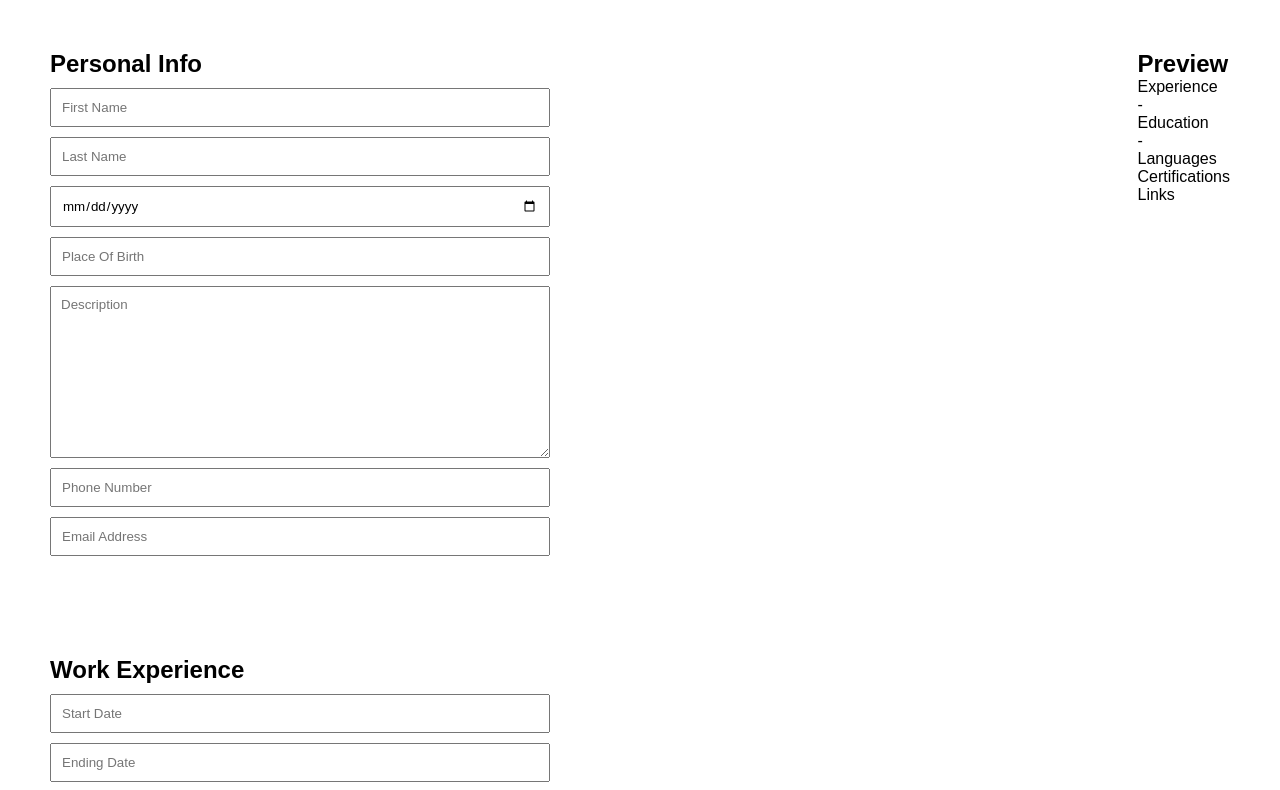
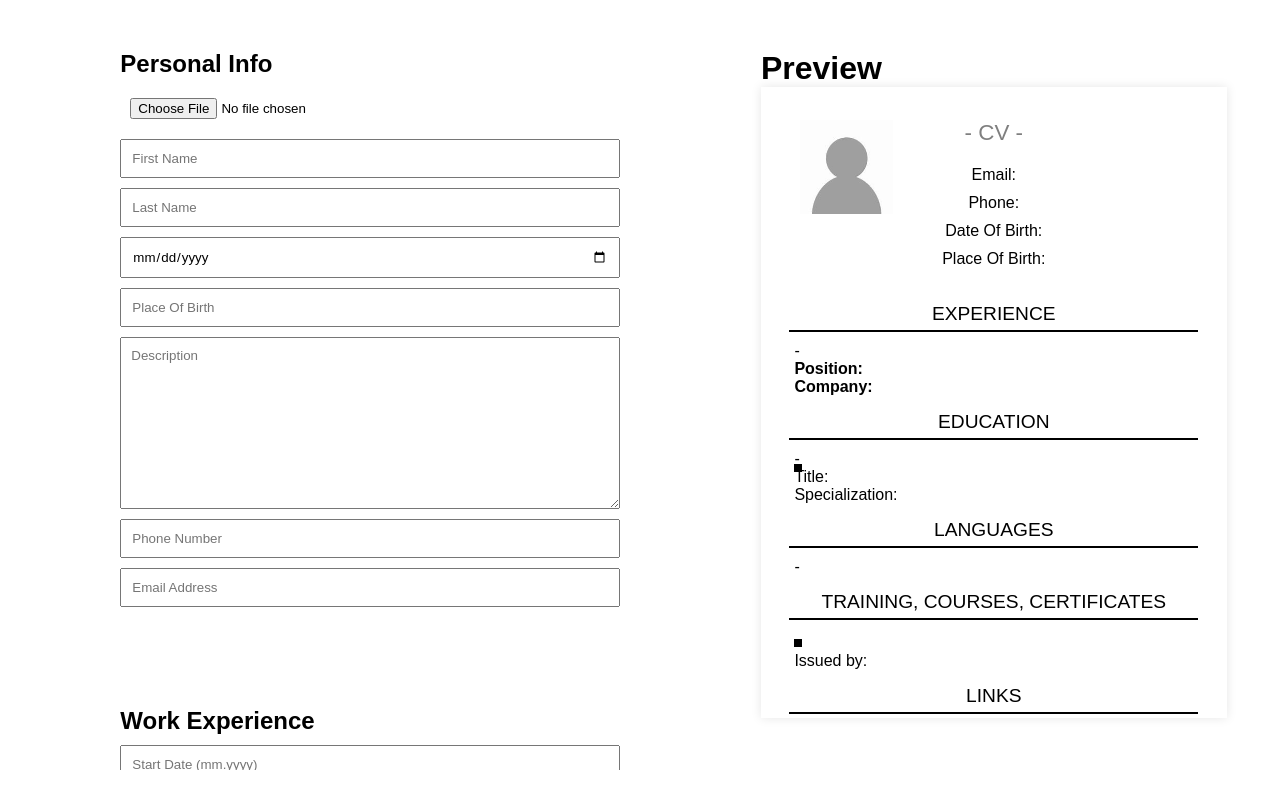
Before and after one commit to Bawelna0225/the-odin-project, a React (Create React App) app in the folder cv-application/: page / in a window 1280 px wide. Shown: the top 790 px of the page. Built offline with nearby package versions, Linux system fonts and the light colour scheme.

Commit message:
styled preview, changed date to text & added photo

```diff
--- a/cv-application/src/App.js
+++ b/cv-application/src/App.js
@@ -1,5 +1,6 @@
 import React, { useState } from 'react'
 import { v4 as uuidv4 } from 'uuid'
+import emptyAvatar from './emptyAvatar.png'
 
 import Form from './Form'
 import { Preview } from './Preview'
@@ -7,6 +8,7 @@ import './styles/main.css'
 
 function App() {
 	const [formData, setFormData] = useState({
+		photo: emptyAvatar,
 		firstName: '',
 		lastName: '',
 		dateOfBirth: '',
--- a/cv-application/src/Form.jsx
+++ b/cv-application/src/Form.jsx
@@ -11,8 +11,27 @@ import { Links } from './components/Links'
 
 const Form = ({ formData, setFormData }) => {
 	// Personal & Contact Data
+	const handlePictureChange = (e) => {
+		const { name } = e.target
+		const file = e.target.files[0]
+		if (!file) return
+
+		const reader = new FileReader()
+		reader.onload = () => {
+			setFormData((prevState) => ({
+				...prevState,
+				[name]: reader.result,
+			}))
+		}
+		reader.readAsDataURL(file)
+	}
 	const handlePersonalDataChange = (e) => {
-		const { name, value } = e.target
+		const { name, value, type } = e.target
+		console.log(type)
+		if (type === 'file') {
+			handlePictureChange(e)
+			return
+		}
 		setFormData((prevData) => ({
 			...prevData,
 			[name]: value,
--- a/cv-application/src/Preview.jsx
+++ b/cv-application/src/Preview.jsx
@@ -2,105 +2,121 @@ import React from 'react'
 
 export const Preview = ({ formData }) => {
 	return (
-		<div>
-			<h2>Preview</h2>
+		<div className='preview-container'>
+			<h1>Preview</h1>
 			<div className="preview">
-				{formData.firstName} {formData.lastName}
-				{formData.dateOfBirth}
-				{formData.placeOfBirth}
-				{formData.personalDescription}
-				{formData.phone}
-				{formData.email}
+				<img src={formData.photo} alt={formData.photo}/>
+				<span className="cv-span">- CV -</span>
+				<p className="name">
+					{formData.firstName} {formData.lastName}
+				</p>
+				<p>
+					Email:<br/> <b>{formData.email}</b>
+				</p>
+				<p>
+					Phone: <b>{formData.phone}</b>
+				</p>
+				<p>Date Of Birth: {formData.dateOfBirth}</p>
+				<p>Place Of Birth: {formData.placeOfBirth}</p>
+				<div className="hr-line"></div>
+				<p className="description">{formData.personalDescription}</p>
 				{formData.experience.length > 0 && (
 					<>
-						<p>Experience</p>
+						<p className="title">EXPERIENCE</p>
+
 						{formData.experience.map((experienceItem) => {
 							return (
-								<>
-									{experienceItem.startDate} - {experienceItem.endDate}
-									{experienceItem.jobPosition}
-									{experienceItem.companyName}
-									{experienceItem.workDescription}
-								</>
+								<div className="experience">
+									<div className="dates">
+										{experienceItem.startDate} - {experienceItem.endDate}
+									</div>
+									<p><b>Position: </b>{experienceItem.jobPosition}</p>
+									<p><b>Company: </b>{experienceItem.companyName}</p>
+									<p>{experienceItem.workDescription}</p>
+								</div>
 							)
 						})}
 					</>
 				)}
 				{formData.education.length > 0 && (
 					<>
-						<p>Education</p>
+						<p className="title">EDUCATION</p>
 						{formData.education.map((educationItem) => {
 							return (
-								<>
-									{educationItem.startDate} - {educationItem.endDate}
-									{educationItem.degree}
-									{educationItem.field}
-									{educationItem.university}
-								</>
+								<div className="education">
+									<div className="dates">
+										{educationItem.startDate} - {educationItem.endDate}
+									</div>
+									<p className="university">
+										<b>{educationItem.university}</b>
+									</p>
+									<p>Title: {educationItem.degree}</p>
+									<p>Specialization: {educationItem.field}</p>
+								</div>
 							)
 						})}
 					</>
 				)}
 				{formData.languages.length > 0 && (
 					<>
-						<p>Languages</p>
+						<p className="title">LANGUAGES</p>
 						{formData.languages.map((language) => {
 							return (
-								<>
-									{language.languageName}
-									{language.level}
-								</>
+								<div className="languages">
+									<p>
+										<b>{language.languageName}</b> - {language.level}
+									</p>
+								</div>
 							)
 						})}
 					</>
 				)}
-
 				{formData.skills.length > 0 && (
 					<>
-						<p>Skills</p>
-						<ul>
+						<p className="title">SKILLS</p>
+						<ul className="skills">
 							{formData.skills.map((skill) => {
 								return <li>{skill}</li>
 							})}
 						</ul>
 					</>
 				)}
-
 				{formData.certifications.length > 0 && (
 					<>
-						<p>Certifications</p>
+						<p className="title">TRAINING, COURSES, CERTIFICATES</p>
 						{formData.certifications.map((certificate) => {
 							return (
-								<>
-									{certificate.date}
-									{certificate.name}
-									{certificate.organization}
-								</>
+								<div className="certifications">
+									<div className="dates">{certificate.date}</div>
+									<p className="certificate-name">
+										<span className="square"></span>
+										<b>{certificate.name}</b>
+									</p>
+									<p>Issued by: {certificate.organization}</p>
+								</div>
 							)
 						})}
 					</>
 				)}
-
 				{formData.hobbies.length > 0 && (
 					<>
-						<p>Hobbies</p>
-						<ul>
+						<p className="title">HOBBIES</p>
+						<ul className="hobbies">
 							{formData.hobbies.map((hobby) => {
 								return <li>{hobby}</li>
 							})}
 						</ul>
 					</>
 				)}
-
 				{formData.links.length > 0 && (
 					<>
-						<p>Links</p>
+						<p className="title">LINKS</p>
 						{formData.links.map((link) => {
 							return (
-								<>
-									{link.name}
-									{link.url}
-								</>
+								<div className="links">
+									<p>{link.name}</p>
+									<a href={link.url}>{link.url}</a>
+								</div>
 							)
 						})}
 					</>
--- a/cv-application/src/components/EducationItem.jsx
+++ b/cv-application/src/components/EducationItem.jsx
@@ -3,8 +3,8 @@ import React from 'react'
 const EducationItem = ({ id, item, onChange, onDelete }) => {
 	return (
 		<>
-			<input onChange={(e) => onChange(e, id)} min='1900' max='2100' type="number" name="startDate" placeholder="Start Date" value={item.startDate}></input>
-            <input onChange={(e) => onChange(e, id)} min='1900' max='2100' type="number" name="endDate" placeholder="Ending Date" value={item.endDate}></input>
+			<input onChange={(e) => onChange(e, id)} type="text" name="startDate" placeholder="Start Date (mm.yyyy)" value={item.startDate}></input>
+            <input onChange={(e) => onChange(e, id)} type="text" name="endDate" placeholder="Ending Date (mm.yyyy)" value={item.endDate}></input>
             <input onChange={(e) => onChange(e, id)} type="text" name="degree" placeholder="Degree (ex. Bachelor, Master)" value={item.degree}></input>
             <input onChange={(e) => onChange(e, id)} type="text" name="field" placeholder="Field (ex. IT)" value={item.field}></input>
             <input onChange={(e) => onChange(e, id)} type="text" name="university" placeholder="University" value={item.university}></input>
--- a/cv-application/src/components/ExperienceItem.jsx
+++ b/cv-application/src/components/ExperienceItem.jsx
@@ -3,8 +3,8 @@ import React from 'react'
 const ExperienceItem = ({ id, item, onChange, onDelete }) => {
 	return (
 		<>
-			<input onChange={(e) => onChange(e, id)} min='1900' max='2100' type="number" name="startDate" placeholder="Start Date" value={item.startDate}></input>
-            <input onChange={(e) => onChange(e, id)} min='1900' max='2100' type="number" name="endDate" placeholder="Ending Date" value={item.endDate}></input>
+			<input onChange={(e) => onChange(e, id)} type="text" name="startDate" placeholder="Start Date (mm.yyyy)" value={item.startDate}></input>
+            <input onChange={(e) => onChange(e, id)} type="text" name="endDate" placeholder="Ending Date (mm.yyyy)" value={item.endDate}></input>
             <input onChange={(e) => onChange(e, id)} type="text" name="jobPosition" placeholder="Position" value={item.jobPosition}></input>
             <input onChange={(e) => onChange(e, id)} type="text" name="companyName" placeholder="Company Name" value={item.companyName}></input>
             <textarea onChange={(e) => onChange(e, id)} type="text" name="workDescription" placeholder="Description" value={item.workDescription}></textarea>
--- a/cv-application/src/components/PersonalInfoForm.jsx
+++ b/cv-application/src/components/PersonalInfoForm.jsx
@@ -5,6 +5,7 @@ export const PersonalInfoForm = ({handlePersonalDataChange, personalData}) => {
 		<div>
 			<form>
 				<h2>Personal Info</h2>
+				<input type="file" name='photo' onChange={(e) => handlePersonalDataChange(e)}/>
 				<input name="firstName" type="text" onChange={(e) => handlePersonalDataChange(e)} value={personalData.firstName} placeholder="First Name" />
 				<input name="lastName" type="text" onChange={(e) => handlePersonalDataChange(e)} value={personalData.lastName} placeholder="Last Name" />
 				<input name="dateOfBirth" type="date" onChange={(e) => handlePersonalDataChange(e)} value={personalData.dateOfBirth} placeholder="Date Of Birth" />
--- a/cv-application/src/components/SingleCertificate.jsx
+++ b/cv-application/src/components/SingleCertificate.jsx
@@ -3,7 +3,7 @@ import React from 'react'
 const SingleCertificate = ({ id, certificate, onChange, onDelete }) => {
 	return (
 		<>
-			<input onChange={(e) => onChange(e, id)} type="date" name="date" value={certificate.date} placeholder="When Issued" />
+			<input onChange={(e) => onChange(e, id)} type="text" name="date" value={certificate.date} placeholder="When Issued (mm.yyyy)" />
 			<input onChange={(e) => onChange(e, id)} type="text" name="name" value={certificate.name} placeholder="Certificate Name" />
 			<input onChange={(e) => onChange(e, id)} type="text" name="organization" value={certificate.organization} placeholder="Certifying Organization" />
 			<button onClick={() => onDelete(id)}>Delete</button>
--- a/cv-application/src/components/SingleLanguage.jsx
+++ b/cv-application/src/components/SingleLanguage.jsx
@@ -6,6 +6,7 @@ const SingleLanguage = ({ id, language, onChange, onDelete }) => {
 		<>
 			<input type="text" name="languageName" placeholder="Language" onChange={(e) => onChange(e, id)}  value={language.languageName} />
 			<select name="level" onChange={(e) => onChange(e, id)}>
+				<option value="">- Select Level -</option>
 				<option value="A1">A1</option>
 				<option value="A2">A2</option>
 				<option value="B1">B1</option>
--- /dev/null
+++ b/cv-application/src/styles/_preview.scss
@@ -0,0 +1,142 @@
+.preview-container {
+	aspect-ratio: 1 / 1.4142;
+}
+.preview {
+	scale: 1;
+	height: 70.5vh;
+	aspect-ratio: 1 / 1.4142;
+	overflow: auto;
+	box-shadow: 0px 0px 10px rgba($color: #000000, $alpha: 0.1);
+	padding: 8.4%;
+	text-align: center;
+	display: flex;
+	flex-direction: column;
+	align-items: center;
+	gap: 10px;
+	img {
+		position: absolute;
+		left: 8.4%;
+		width: 20%;
+		aspect-ratio: 1;
+		object-fit: contain;
+	}
+    .title {
+        font-size: 1.2rem;
+        padding: 5px;
+        width: 100%;
+        border-bottom: 2px solid rgb(0, 0, 0);
+    }
+	.cv-span {
+		font-size: 1.4rem;
+		opacity: 0.5;
+	}
+	.name {
+		font-size: 2rem;
+	}
+	ul {
+		list-style-type: none;
+	}
+	.hr {
+		width: 10%;
+		// height: 1px;
+		opacity: 0.5;
+	}
+	.description {
+		line-height: 1.5;
+		opacity: 0.7;
+		font-size: 0.75rem;
+	}
+	.experience {
+		width: 100%;
+		display: flex;
+		align-items: flex-start;
+		flex-direction: column;
+		text-align: left;
+		.university {
+			display: flex;
+			align-items: center;
+			&::before {
+				content: '';
+				position: absolute;
+				width: 8px;
+				height: 8px;
+				background-color: rgb(0, 0, 0);
+			}
+			b {
+				padding-left: 15px;
+			}
+		}
+	}
+	.education {
+		width: 100%;
+		display: flex;
+		align-items: flex-start;
+		flex-direction: column;
+		.university {
+			display: flex;
+			align-items: center;
+			&::before {
+				content: '';
+				position: absolute;
+				width: 8px;
+				height: 8px;
+				background-color: rgb(0, 0, 0);
+			}
+			b {
+				padding-left: 15px;
+			}
+		}
+	}
+	.languages {
+		width: 100%;
+		display: flex;
+		align-items: flex-start;
+		flex-direction: column;
+	}
+	.skills {
+		display: flex;
+		gap: 10px;
+		justify-content: flex-start;
+		flex-wrap: wrap;
+	}
+	.certifications {
+		width: 100%;
+		display: flex;
+		align-items: flex-start;
+		justify-content: flex-start;
+        text-align: left;
+		flex-direction: column;
+        gap: 5px;
+		.certificate-name {
+			display: flex;
+			justify-content: flex-start;
+            position: relative;
+            gap: 10px;
+			.square {
+                margin-top: 4px;
+				width: 8px;
+				height: 8px;
+				background-color: rgb(0, 0, 0);
+			}
+		}
+	}
+    .hobbies {
+        width: 100%;
+        display: flex;
+        align-items: flex-start;
+        flex-direction: column;
+        li:before {
+            content: ' - ';
+        }
+    }
+    .links {
+        width: 100%;
+        display: flex;
+        align-items: flex-start;
+        flex-direction: column;
+        gap: 5px;
+        p {
+            font-weight: bold;
+        }
+    }
+}
--- a/cv-application/src/styles/main.css
+++ b/cv-application/src/styles/main.css
@@ -6,17 +6,19 @@
 
 .App {
   display: flex;
-  justify-content: space-between;
+  justify-content: space-around;
   padding-inline: 50px;
   padding-block: 50px;
 }
 
 .forms {
+  height: 90vh;
   display: flex;
-  justify-content: center;
+  justify-content: flex-start;
   align-items: center;
   flex-direction: column;
   gap: 100px;
+  overflow-y: scroll;
 }
 
 form,
@@ -80,62 +82,206 @@ form textarea,
 }
 
 .hobbies .tag:nth-child(1) {
-  background-color: rgb(197, 7, 57);
+  background-color: rgb(71, 90, 130);
 }
 .hobbies .tag:nth-child(2) {
-  background-color: rgb(63, 40, 91);
+  background-color: rgb(135, 41, 108);
 }
 .hobbies .tag:nth-child(3) {
-  background-color: rgb(126, 16, 152);
+  background-color: rgb(197, 97, 117);
 }
 .hobbies .tag:nth-child(4) {
-  background-color: rgb(17, 171, 27);
+  background-color: rgb(33, 119, 154);
 }
 .hobbies .tag:nth-child(5) {
-  background-color: rgb(112, 115, 34);
+  background-color: rgb(13, 176, 129);
 }
 .hobbies .tag:nth-child(6) {
-  background-color: rgb(27, 134, 57);
+  background-color: rgb(100, 68, 192);
 }
 .hobbies .tag:nth-child(7) {
-  background-color: rgb(149, 182, 78);
+  background-color: rgb(98, 87, 128);
 }
 .hobbies .tag:nth-child(8) {
-  background-color: rgb(9, 56, 102);
+  background-color: rgb(35, 132, 155);
 }
 .hobbies .tag:nth-child(9) {
-  background-color: rgb(160, 90, 138);
+  background-color: rgb(79, 48, 64);
 }
 .hobbies .tag:nth-child(10) {
-  background-color: rgb(84, 71, 157);
+  background-color: rgb(189, 149, 118);
 }
 .hobbies .tag:nth-child(11) {
-  background-color: rgb(128, 109, 64);
+  background-color: rgb(83, 42, 96);
 }
 .hobbies .tag:nth-child(12) {
-  background-color: rgb(107, 55, 35);
+  background-color: rgb(43, 45, 49);
 }
 .hobbies .tag:nth-child(13) {
-  background-color: rgb(15, 38, 56);
+  background-color: rgb(190, 158, 49);
 }
 .hobbies .tag:nth-child(14) {
-  background-color: rgb(172, 129, 97);
+  background-color: rgb(193, 61, 8);
 }
 .hobbies .tag:nth-child(15) {
-  background-color: rgb(168, 95, 194);
+  background-color: rgb(121, 113, 177);
 }
 .hobbies .tag:nth-child(16) {
-  background-color: rgb(157, 97, 182);
+  background-color: rgb(76, 177, 23);
 }
 .hobbies .tag:nth-child(17) {
-  background-color: rgb(142, 26, 37);
+  background-color: rgb(165, 126, 135);
 }
 .hobbies .tag:nth-child(18) {
-  background-color: rgb(94, 195, 168);
+  background-color: rgb(60, 181, 116);
 }
 .hobbies .tag:nth-child(19) {
-  background-color: rgb(200, 142, 64);
+  background-color: rgb(70, 6, 25);
 }
 .hobbies .tag:nth-child(20) {
-  background-color: rgb(126, 140, 111);
+  background-color: rgb(17, 175, 194);
+}
+
+.preview-container {
+  aspect-ratio: 1/1.4142;
+}
+
+.preview {
+  scale: 1;
+  height: 70.5vh;
+  aspect-ratio: 1/1.4142;
+  overflow: auto;
+  box-shadow: 0px 0px 10px rgba(0, 0, 0, 0.1);
+  padding: 8.4%;
+  text-align: center;
+  display: flex;
+  flex-direction: column;
+  align-items: center;
+  gap: 10px;
+}
+.preview img {
+  position: absolute;
+  left: 8.4%;
+  width: 20%;
+  aspect-ratio: 1;
+  -o-object-fit: contain;
+     object-fit: contain;
+}
+.preview .title {
+  font-size: 1.2rem;
+  padding: 5px;
+  width: 100%;
+  border-bottom: 2px solid rgb(0, 0, 0);
+}
+.preview .cv-span {
+  font-size: 1.4rem;
+  opacity: 0.5;
+}
+.preview .name {
+  font-size: 2rem;
+}
+.preview ul {
+  list-style-type: none;
+}
+.preview .hr {
+  width: 10%;
+  opacity: 0.5;
+}
+.preview .description {
+  line-height: 1.5;
+  opacity: 0.7;
+  font-size: 0.75rem;
+}
+.preview .experience {
+  width: 100%;
+  display: flex;
+  align-items: flex-start;
+  flex-direction: column;
+  text-align: left;
+}
+.preview .experience .university {
+  display: flex;
+  align-items: center;
+}
+.preview .experience .university::before {
+  content: "";
+  position: absolute;
+  width: 8px;
+  height: 8px;
+  background-color: rgb(0, 0, 0);
+}
+.preview .experience .university b {
+  padding-left: 15px;
+}
+.preview .education {
+  width: 100%;
+  display: flex;
+  align-items: flex-start;
+  flex-direction: column;
+}
+.preview .education .university {
+  display: flex;
+  align-items: center;
+}
+.preview .education .university::before {
+  content: "";
+  position: absolute;
+  width: 8px;
+  height: 8px;
+  background-color: rgb(0, 0, 0);
+}
+.preview .education .university b {
+  padding-left: 15px;
+}
+.preview .languages {
+  width: 100%;
+  display: flex;
+  align-items: flex-start;
+  flex-direction: column;
+}
+.preview .skills {
+  display: flex;
+  gap: 10px;
+  justify-content: flex-start;
+  flex-wrap: wrap;
+}
+.preview .certifications {
+  width: 100%;
+  display: flex;
+  align-items: flex-start;
+  justify-content: flex-start;
+  text-align: left;
+  flex-direction: column;
+  gap: 5px;
+}
+.preview .certifications .certificate-name {
+  display: flex;
+  justify-content: flex-start;
+  position: relative;
+  gap: 10px;
+}
+.preview .certifications .certificate-name .square {
+  margin-top: 4px;
+  width: 8px;
+  height: 8px;
+  background-color: rgb(0, 0, 0);
+}
+.preview .hobbies {
+  width: 100%;
+  display: flex;
+  align-items: flex-start;
+  flex-direction: column;
+}
+.preview .hobbies li:before {
+  content: " - ";
+}
+.preview .links {
+  width: 100%;
+  display: flex;
+  align-items: flex-start;
+  flex-direction: column;
+  gap: 5px;
+}
+.preview .links p {
+  font-weight: bold;
 }/*# sourceMappingURL=main.css.map */
--- a/cv-application/src/styles/main.scss
+++ b/cv-application/src/styles/main.scss
@@ -5,16 +5,18 @@
 }
 .App {
 	display: flex;
-	justify-content: space-between;
+	justify-content: space-around;
 	padding-inline: 50px;
 	padding-block: 50px;
 }
 .forms {
+	height: 90vh;
 	display: flex;
-	justify-content: center;
+	justify-content: flex-start;
 	align-items: center;
 	flex-direction: column;
 	gap: 100px;
+	overflow-y: scroll;
 }
 form,
 .form {
@@ -77,3 +79,4 @@ form,
 		}
 	}
 }
+@import './preview'
```
Also changed, not shown: cv-application/src/emptyAvatar.png (added), 1 other file (tests, documents, lock files or other folders).
